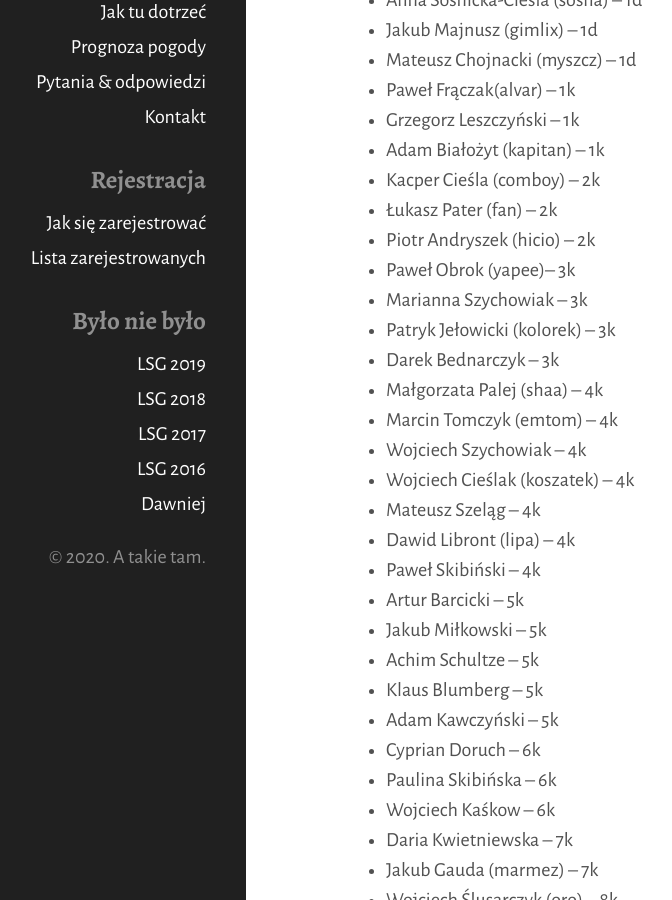
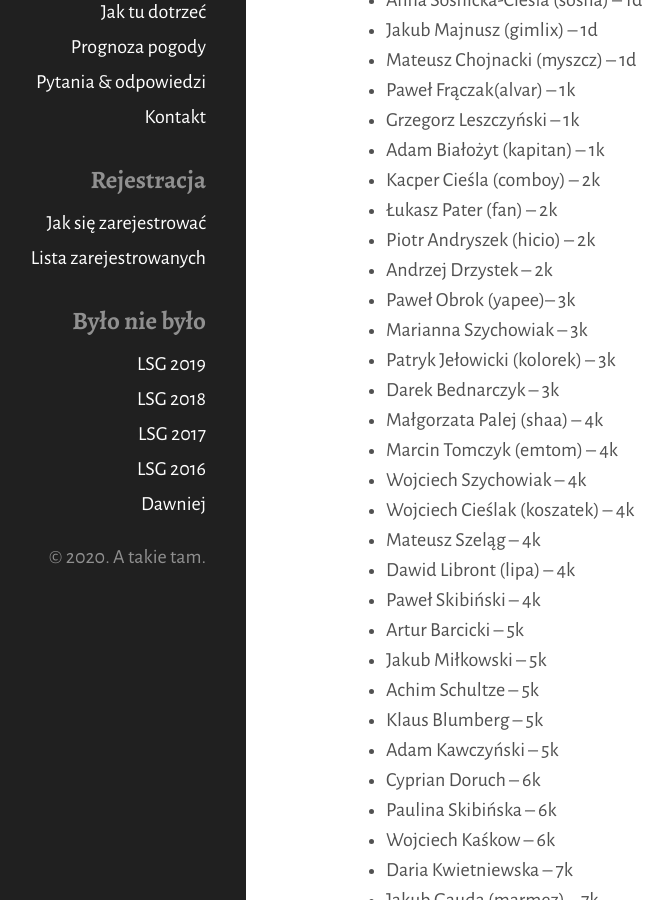
Before and after one commit to tasuki/lsg, a Jekyll site: the page built from zarejestrowani.md, in a window 1280 px wide and 900 px high, scrolled down 495 px. Shown: the whole window, without its empty margins (114-786 px from the left). Built offline with Jekyll 4.4.1, drawn with Linux system fonts in a browser that asks for light colours; nearby versions of some CDN libraries.

Commit message:
Update zarejestrowani.md

```diff
--- a/zarejestrowani.md
+++ b/zarejestrowani.md
@@ -26,6 +26,7 @@ Zarejestrowani uczestnicy (mniej więcej wg siły):
 - Kacper Cieśla (comboy) -- 2k
 - Łukasz Pater (fan) -- 2k
 - Piotr Andryszek (hicio) -- 2k
+- Andrzej Drzystek -- 2k
 - Paweł Obrok (yapee)-- 3k
 - Marianna Szychowiak -- 3k
 - Patryk Jełowicki (kolorek) -- 3k
```
